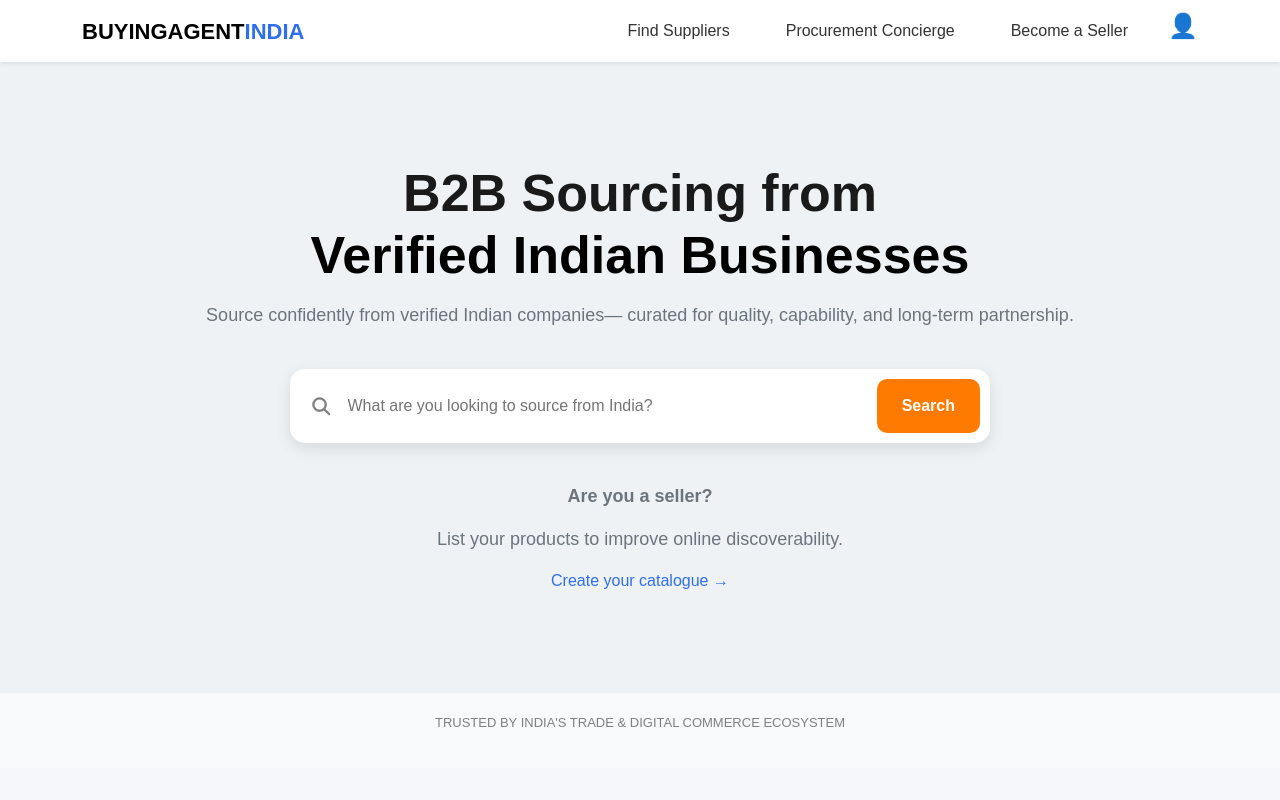
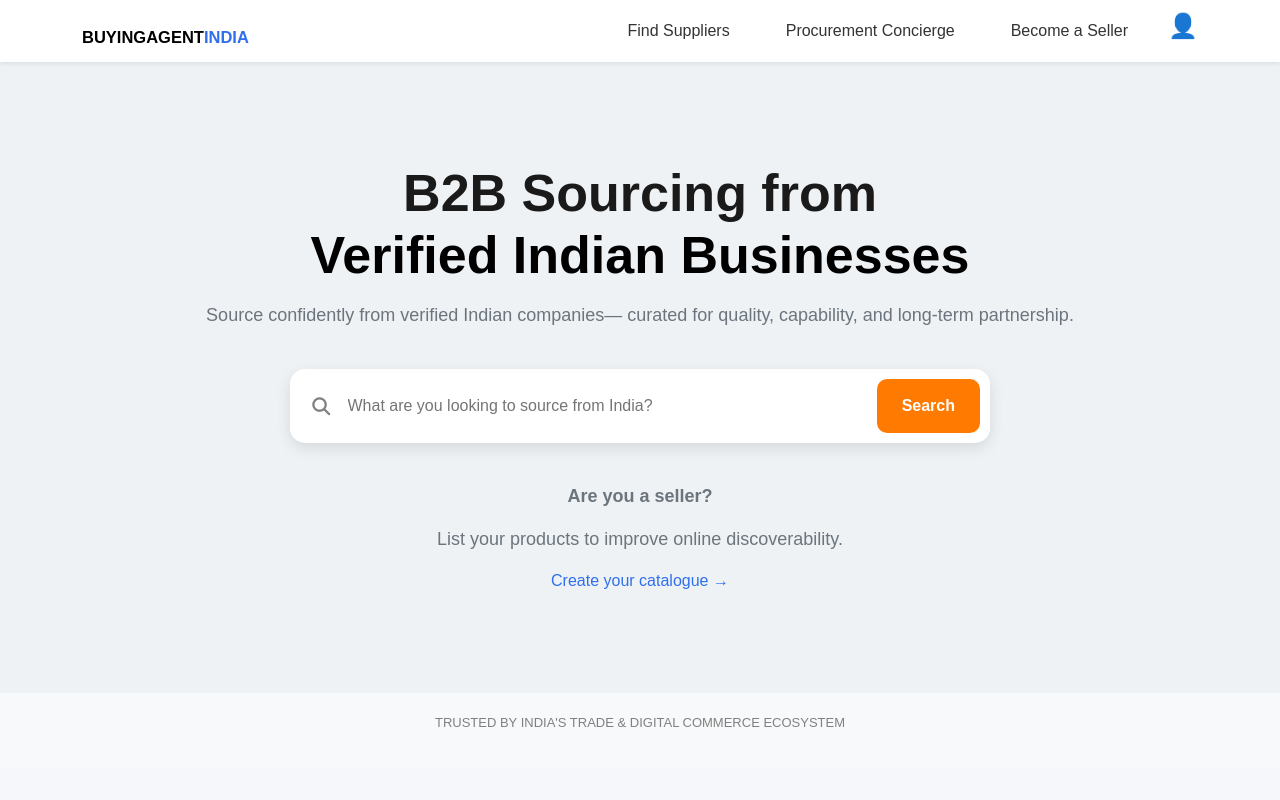
Before and after one commit to HimanshuEng/Buyingagentindia, a plain HTML site: page index.html in a window 1280 px wide. Shown: the top 800 px of the page. Drawn offline with nearby package versions, Linux system fonts and the light colour scheme.

Commit message:
Update index.html

```diff
--- a/index.html
+++ b/index.html
@@ -21,7 +21,7 @@
     <!-- navbar -->
     <nav class="navbar navbar-expand-lg bg-white shadow-sm">
         <div class="container">
-            <a class="navbar-brand fw-bold" href="#">BUYINGAGENT<span>INDIA</span></a>
+            <a class="navbar-brand fw-bold" href="#"><sub>BUYINGAGENT<span>INDIA</span></sub></a>
 
             <div class="ms-auto d-flex gap-4 align-items-center">
                 <a href="#" class="nav-link">Find Suppliers</a>
```
